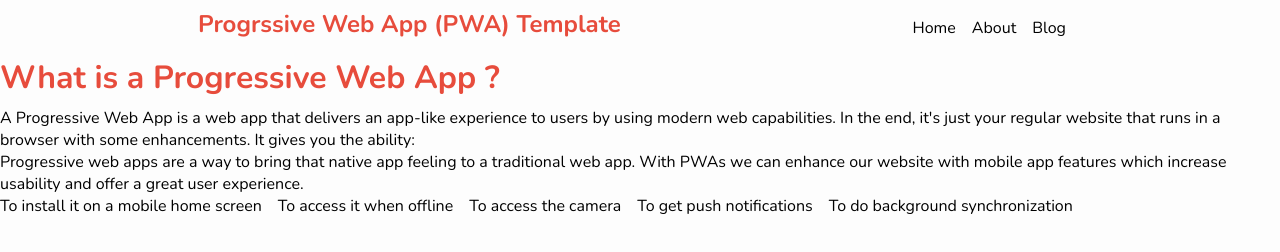
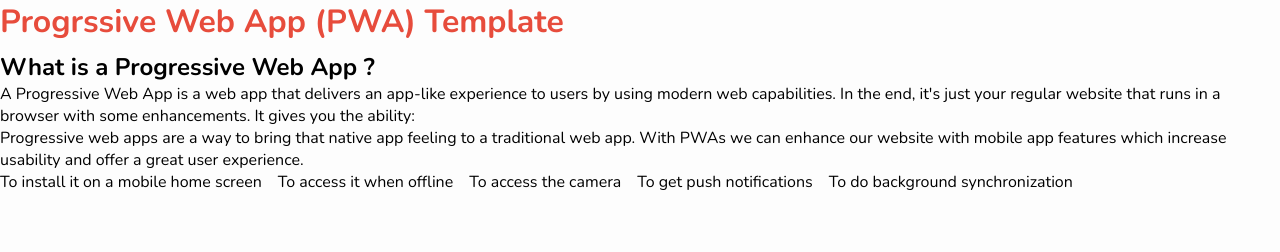
Before and after one commit to PWAStudio/pwa-template, a plain HTML site: page index.html in a window 1280 px wide. Drawn offline with nearby package versions, Linux system fonts and the light colour scheme.

Commit message:
Update index.html

```diff
--- a/index.html
+++ b/index.html
@@ -9,18 +9,8 @@
     <title>Progressive Web Aapp Template</title>
   </head>
   <body>
-    <main>
-      <nav>
-        <h1>Progrssive Web App (PWA) Template</h1>
-        <ul>
-          <li>Home</li>
-          <li>About</li>
-          <li>Blog</li>
-        </ul>
-      </nav>
-      <div class="container"></div>
-    </main>
-    <h1>What is a Progressive Web App ?</h1>
+    <h1>Progrssive Web App (PWA) Template</h1>
+    <h2>What is a Progressive Web App ?</h2>
     A Progressive Web App is a web app that delivers an app-like experience to users by using modern web capabilities. In the end, it's just your regular website that runs in a browser with some enhancements. It gives you the ability:
     <p>Progressive web apps are a way to bring that native app feeling to a traditional web app. With PWAs we can enhance our website with mobile app features which increase usability and offer a great user experience.</p>
 
```
